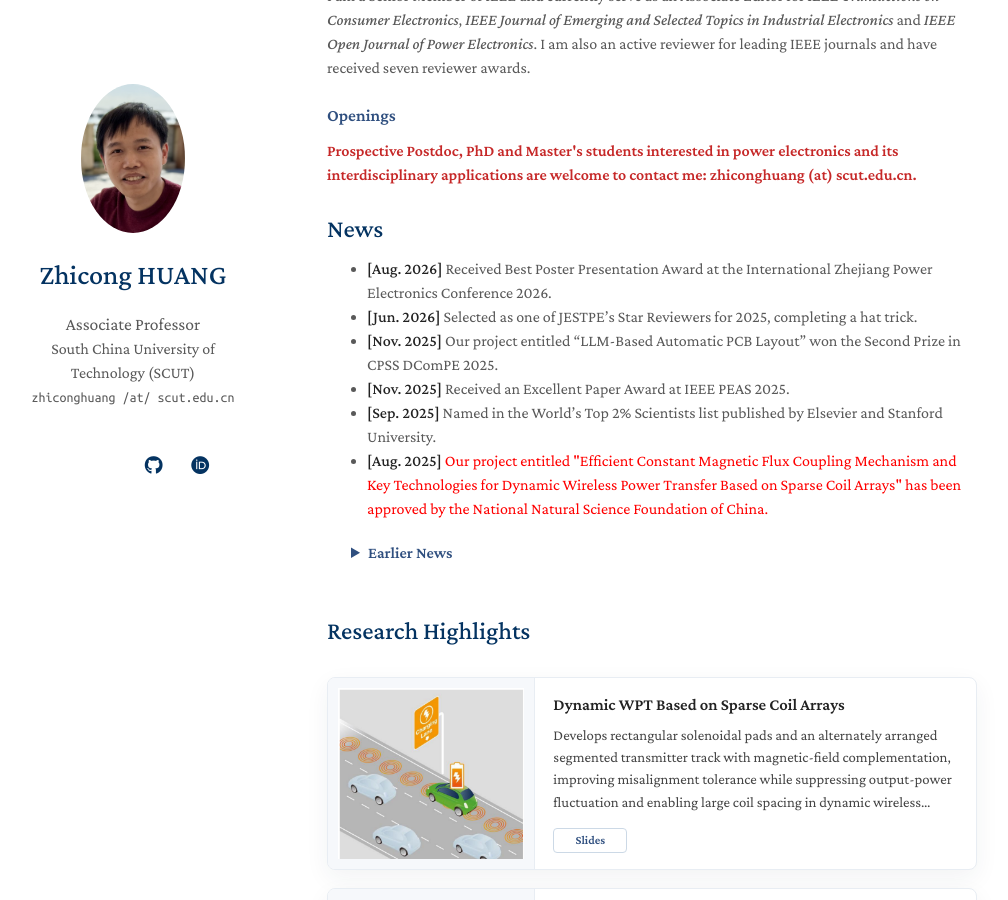
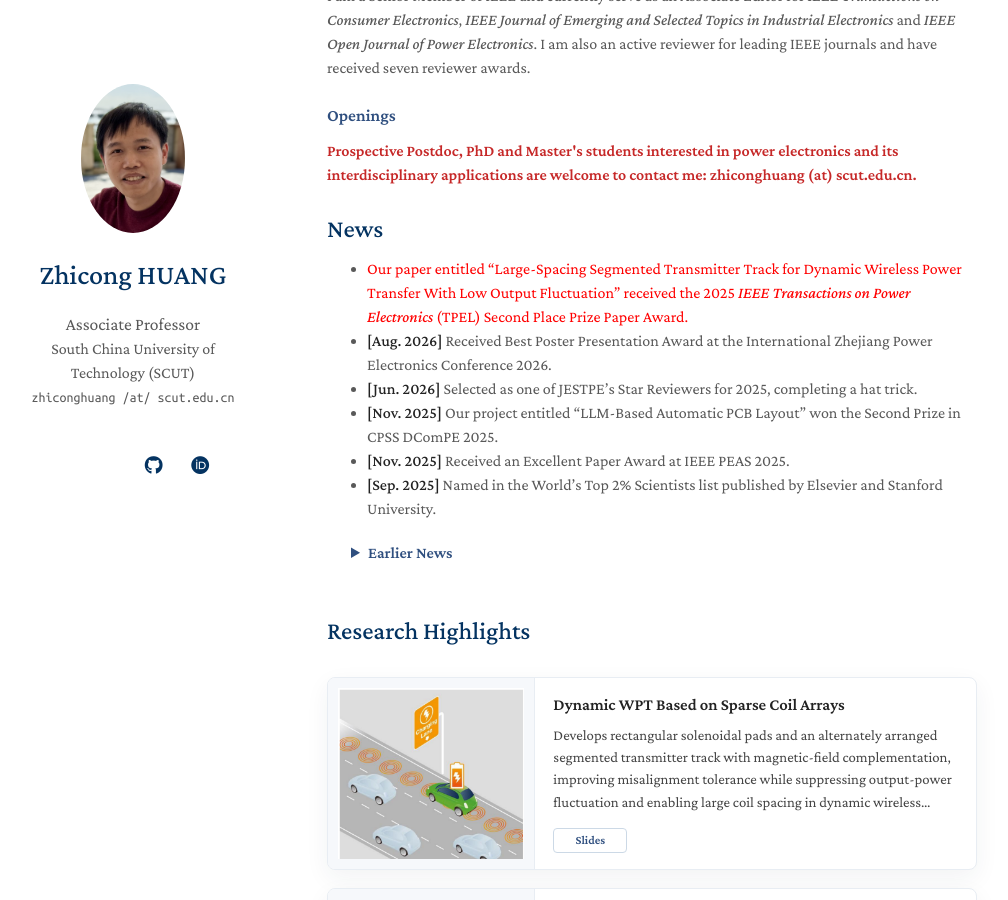
Before and after one commit to forwardhuang/forwardhuang.github.io, a Jekyll site: the page built from index.md, in a window 1280 px wide and 900 px high, scrolled down 429 px. Shown: the whole window, without its empty margins (143-1151 px from the left). Built offline with Jekyll 4.4.1, drawn with Linux system fonts in a browser that asks for light colours; a style sheet for code colours, icons or effects is not loaded; our own code applies the rules of GitHub Pages for plain Markdown files.

Commit message:
Add TPEL prize paper award news

```diff
--- a/index.md
+++ b/index.md
@@ -20,16 +20,17 @@
 
 <h2 id="news" class="section-title news-section-title">News</h2>
 
+- <span style="color: red;">Our paper entitled <a href="https://ieeexplore.ieee.org/document/11002618" target="_blank" rel="noopener" style="color: red;">“Large-Spacing Segmented Transmitter Track for Dynamic Wireless Power Transfer With Low Output Fluctuation”</a> received the 2025 <em>IEEE Transactions on Power Electronics</em> (TPEL) Second Place Prize Paper Award.</span>
 - **[Aug. 2026]** Received Best Poster Presentation Award at the International Zhejiang Power Electronics Conference 2026.
 - **[Jun. 2026]** Selected as one of JESTPE's Star Reviewers for 2025, completing a hat trick.
 - **[Nov. 2025]** Our project entitled "LLM-Based Automatic PCB Layout" won the Second Prize in CPSS DComPE 2025.
 - **[Nov. 2025]** Received an Excellent Paper Award at IEEE PEAS 2025.
 - **[Sep. 2025]** Named in the World's Top 2% Scientists list published by Elsevier and Stanford University.
-- **[Aug. 2025]**  <font color=red>Our project entitled "Efficient Constant Magnetic Flux Coupling Mechanism and Key Technologies for Dynamic Wireless Power Transfer Based on Sparse Coil Arrays" has been approved by the National Natural Science Foundation of China.</font>
 
 <details class="earlier-news">
   <summary>Earlier News</summary>
   <ul>
+    <li><strong>[Aug. 2025]</strong> <span style="color: red;">Our project entitled "Efficient Constant Magnetic Flux Coupling Mechanism and Key Technologies for Dynamic Wireless Power Transfer Based on Sparse Coil Arrays" has been approved by the National Natural Science Foundation of China.</span></li>
     <li><strong>[Jul. 2025]</strong> Scheduled to deliver a tutorial on "Advanced Static and Dynamic Wireless Charging: Empowering Modern EVs and AGVs" at IECON2025, Madrid.</li>
     <li><strong>[Jun. 2025]</strong> <a href="https://ctsoc.ieee.org/images/TCE_FILES/Approved_CFP/June_2025/TCE_SS_CFP_Advanced_Wireless_Power_Transfer_Technologies_for_Portable_Electronics-online.pdf" target="_blank" rel="noopener">Special section on "Advanced Wireless Power Transfer Technologies for Portable Electronics"</a> launched in <em>IEEE Transactions on Consumer Electronics</em>.</li>
     <li><strong>[Jun. 2025]</strong> Awarded Second Prize in the Student Design Competition at WPTCE2025, Rome.</li>
```
